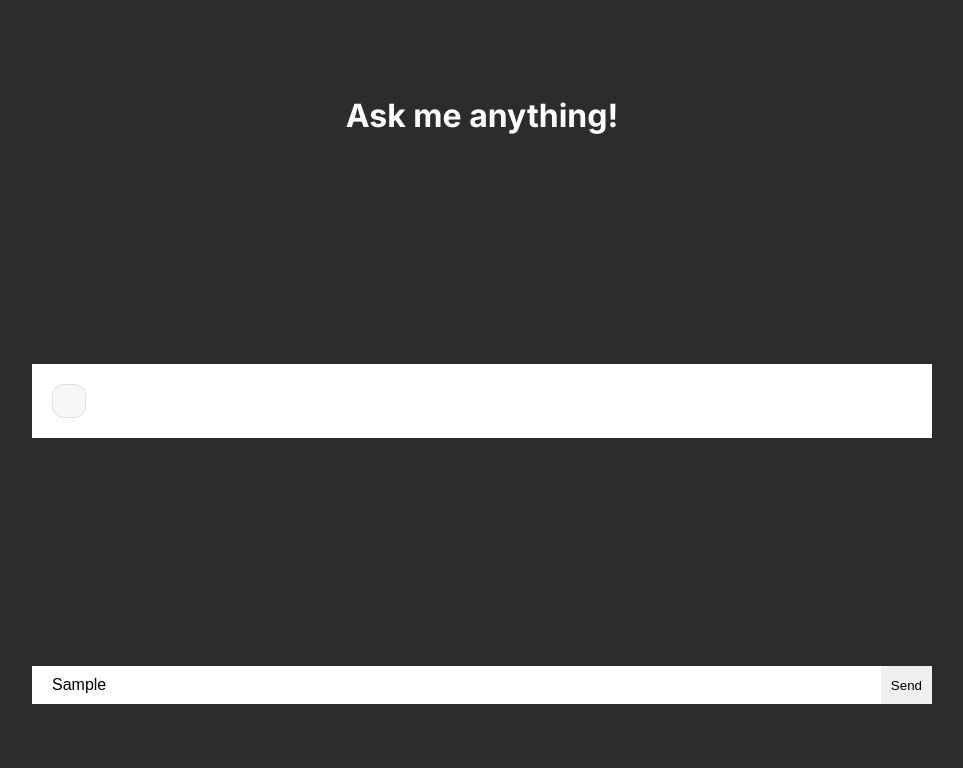
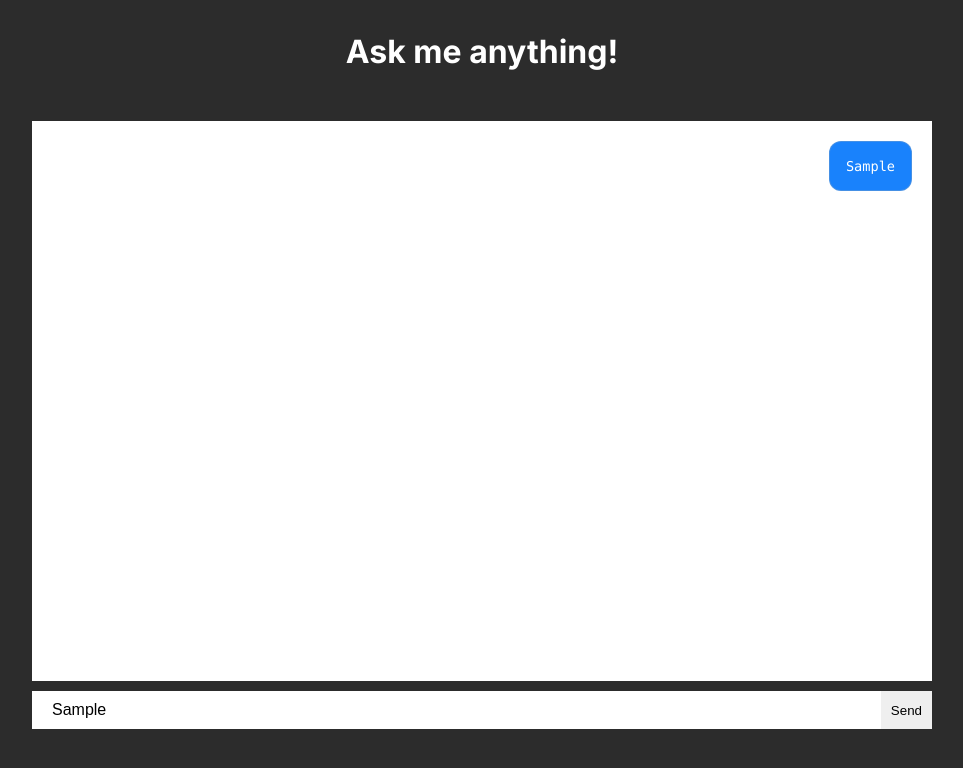
Before and after one commit to kamiljochym/ai_chat, a Next.js app: page / in a window 1280 px wide. Both pictures are taken after typing "Sample" into the empty fields and a click on the button "Send". Shown: the top 768 px of the page, without its empty margins (158-1121 px from the left). Built offline with nearby package versions, Linux system fonts and the light colour scheme; no server answers.

Commit message:
added speech bubbles to chat

```diff
--- a/pages/api/generate.ts
+++ b/pages/api/generate.ts
@@ -45,12 +45,14 @@ export default async function (req: NextApiRequest, res: NextApiResponse) {
     }
 
     try {
-        const completion = await openai.createCompletion({
-            model: 'text-davinci-003',
-            prompt: generatePrompt(message, character),
+        const completion = await openai.createChatCompletion({
+            model: 'gpt-3.5-turbo',
+            messages: generatePrompt(message, character),
             temperature: 0.6,
         })
-        res.status(200).json({result: completion.data.choices[0].text})
+        console.log(completion.data.choices[0].message)
+
+        res.status(200).json({result: completion.data.choices[0].message})
     } catch (error: any) {
         // Consider adjusting the error handling logic for your use case
         if (error.response) {
@@ -68,9 +70,10 @@ export default async function (req: NextApiRequest, res: NextApiResponse) {
 }
 
 function generatePrompt(message: String, character: String) {
-    return `User: Hi what is your name?
-          Homer: D'oh, my name is Homer Simpson!
-          user: ${message}
-          Homer:
-          `
+    return [
+        {role: 'system', content: `You are ${character}`},
+        {role: 'user', content: 'Hi what is your name?'},
+        {role: 'assistant', content: "D'oh, my name is Homer Simpson!"},
+        {role: 'user', content: `${message}`},
+    ]
 }
--- a/pages/index.tsx
+++ b/pages/index.tsx
@@ -8,12 +8,12 @@ import {log} from 'console'
 const inter = Inter({subsets: ['latin']})
 
 export default function Home() {
-    const [result, setResult] = useState('')
-    const [messageInput, setMessageInput] = useState(
-        'what are some of your legendary catchphrases?'
-    )
+    const [result, setResult] = useState<{role: string; content: string}[]>([])
+    const [messageInput, setMessageInput] = useState('')
     const [character, setCharacter] = useState('Homer Simpson')
     const onSubmit = async (event: React.MouseEvent<HTMLElement>) => {
+        setResult((prevResult) => [...prevResult, {role: 'user', content: messageInput}])
+        // setMessageInput('')
         event.preventDefault()
         try {
             const response = await fetch('/api/generate', {
@@ -31,9 +31,9 @@ export default function Home() {
                     new Error(`Request failed with status ${response.status}`)
                 )
             }
+            console.log(data.result)
 
-            setResult(data.result)
-            setMessageInput('')
+            setResult((prevResult) => [...prevResult, data.result])
         } catch (error: any) {
             // Consider implementing your own error handling logic here
             console.error(error)
@@ -57,11 +57,17 @@ export default function Home() {
                 <h1 className={styles.heading}>Ask me anything!</h1>
                 <div className={styles.chatContainer}>
                     <div className={styles.chat}>
-                        <p>{result}</p>
+                        {result.map((msg) => (
+                            <p className={`${styles[msg.role]}`}>{msg.content}</p>
+                        ))}
                     </div>
                 </div>
                 <div className={styles.inputContainer}>
-                    <input className={styles.inputBox} onChange={handleChange}></input>
+                    <input
+                        className={styles.inputBox}
+                        value={messageInput}
+                        onChange={handleChange}
+                    ></input>
                     <button onClick={onSubmit}>Send</button>
                 </div>
             </main>
--- a/styles/Home.module.css
+++ b/styles/Home.module.css
@@ -1,9 +1,8 @@
 .main {
     display: flex;
     flex-direction: column;
-    justify-content: space-between;
     align-items: center;
-    padding: 6rem;
+    padding: 2rem;
     min-height: 100vh;
 }
 
@@ -16,8 +15,6 @@
     justify-content: inherit;
     align-items: inherit;
     font-size: 0.85rem;
-    max-width: var(--max-width);
-    width: max-content;
     z-index: 2;
     font-family: var(--font-mono);
 }
@@ -25,17 +22,31 @@
 .chat p {
     position: relative;
     margin: 0;
+    margin-bottom: 10px;
     padding: 1rem;
     background-color: rgba(var(--callout-rgb), 0.5);
     border: 1px solid rgba(var(--callout-border-rgb), 0.3);
     border-radius: var(--border-radius);
+    max-width: 80%;
+    width: max-content;
+}
+
+.user {
+    background-color: #1982fc !important;
+    color: white;
+    margin-left: auto !important;
 }
 
 .chatContainer {
     background-color: white;
     max-width: 900px;
     width: 100%;
+    height: 70vh;
     padding: 20px;
+    margin-bottom: 10px;
+    margin-top: 50px;
+    scroll-behavior: auto;
+    overflow: scroll;
 }
 
 .inputContainer {
```
